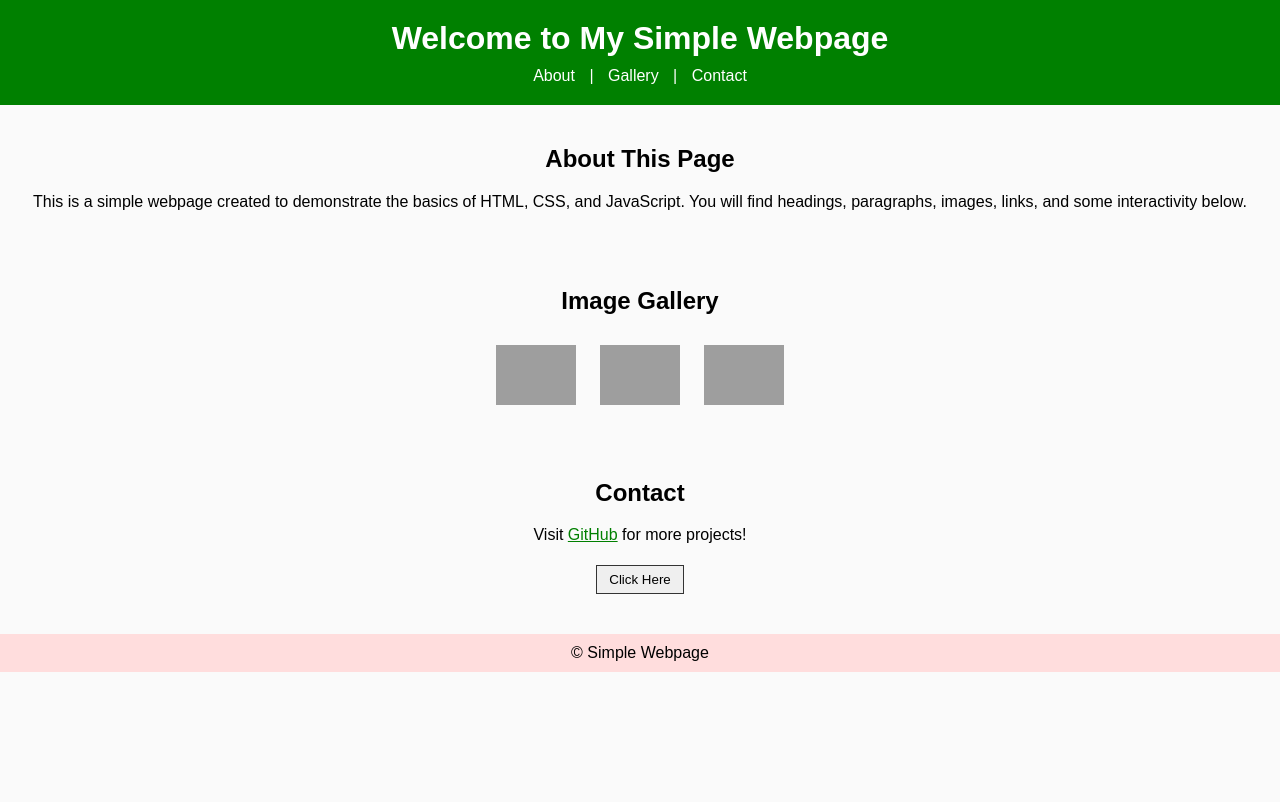
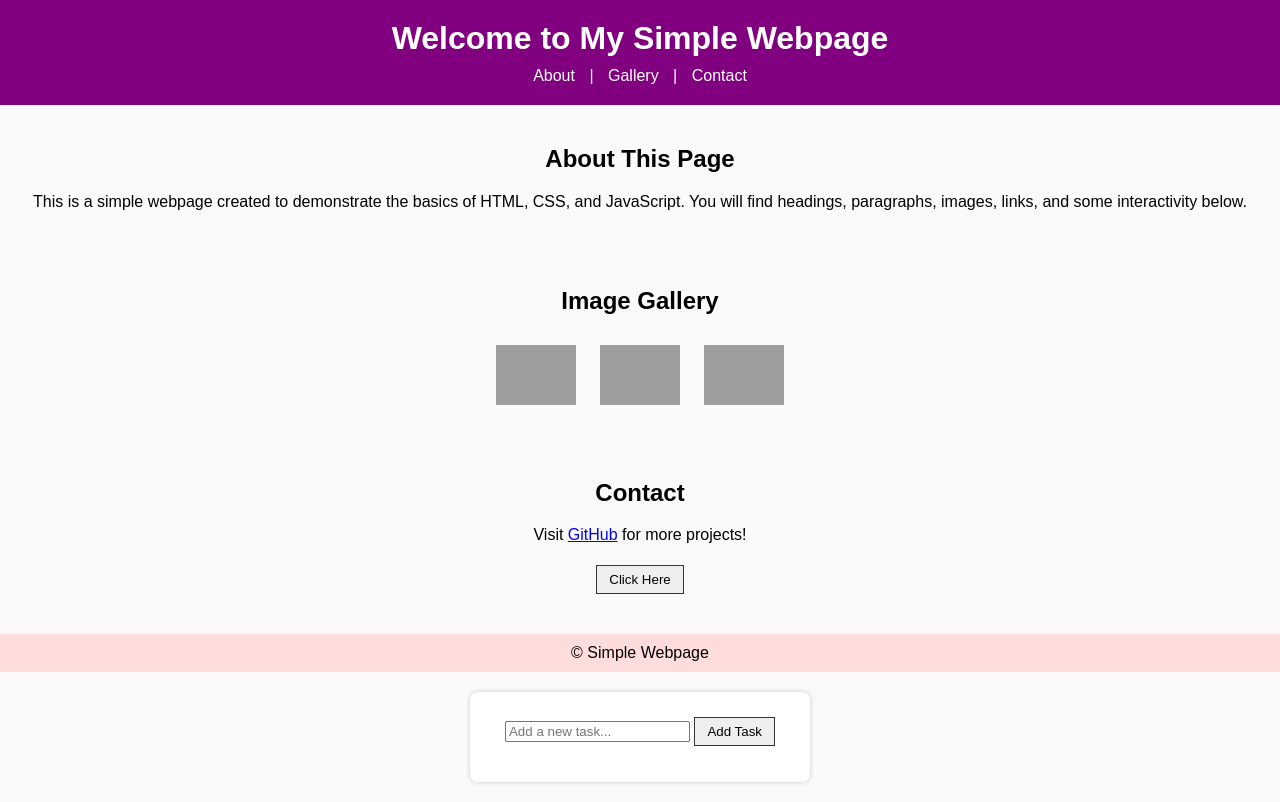
Before and after one commit to kalalisiddeshwari/INTERNSHIP-TASKS, a plain HTML site: page index.html in a window 1280 px wide. Drawn offline with Linux system fonts and the light colour scheme; grey boxes are pictures that could not be loaded.

Commit message:
Add files via upload

```diff
--- a/index.html
+++ b/index.html
@@ -15,7 +15,7 @@
 
     /* Header */
     header {
-      background: green;
+      background: purple;
       color: white;
       padding: 20px;
     }
@@ -50,7 +50,7 @@
 
     /* Contact */
     .contact a {
-      color: green;
+      color: blue;
     }
 
     button {
@@ -140,6 +140,12 @@
     © Simple Webpage
   </footer>
 
+  <!-- To-Do List -->
+  <div id="todo-container">
+    <input type="text" id="taskInput" placeholder="Add a new task...">
+    <button id="addBtn">Add Task</button>
+    <ul id="taskList"></ul>
+  </div>
 
   <!-- JavaScript -->
   <script>
```
